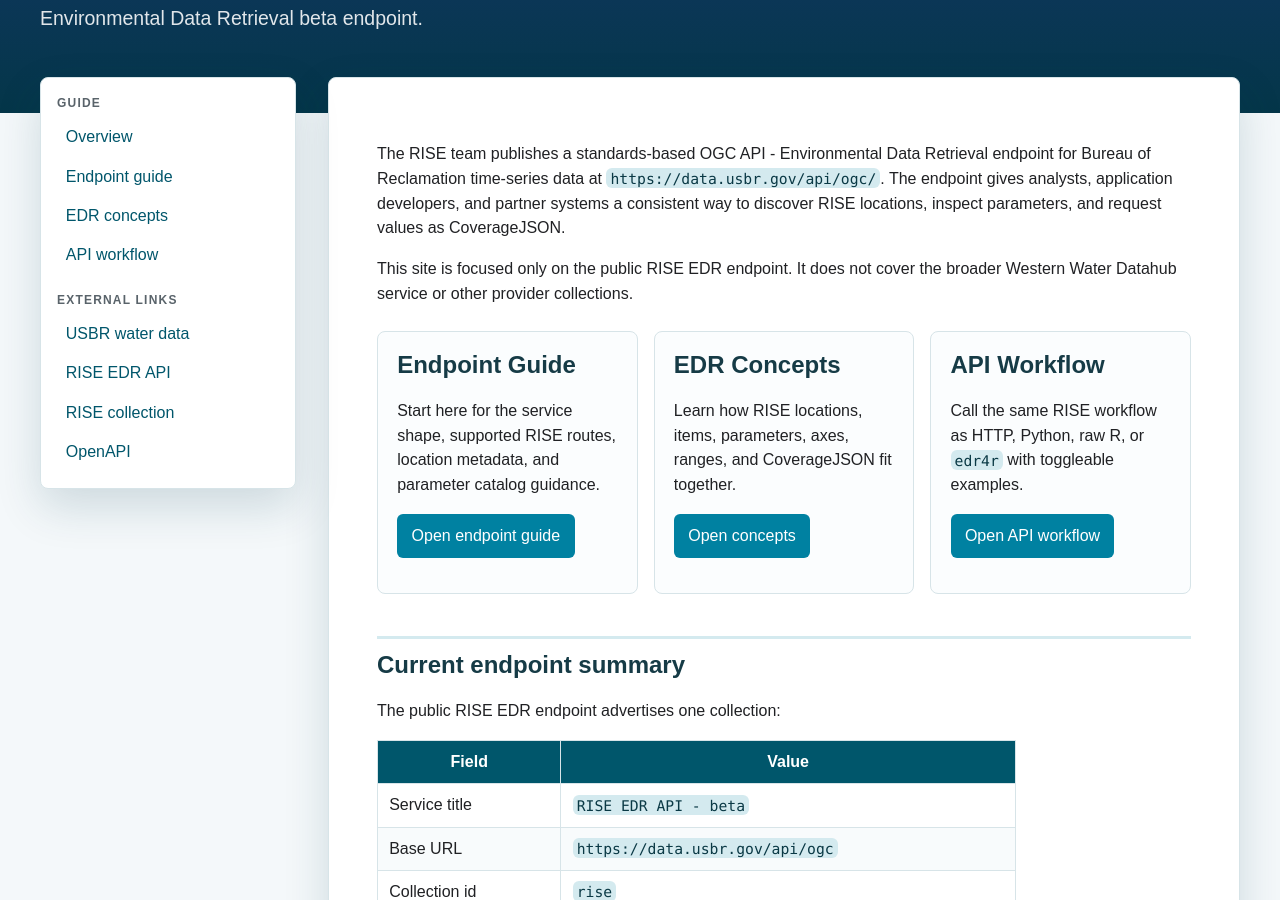
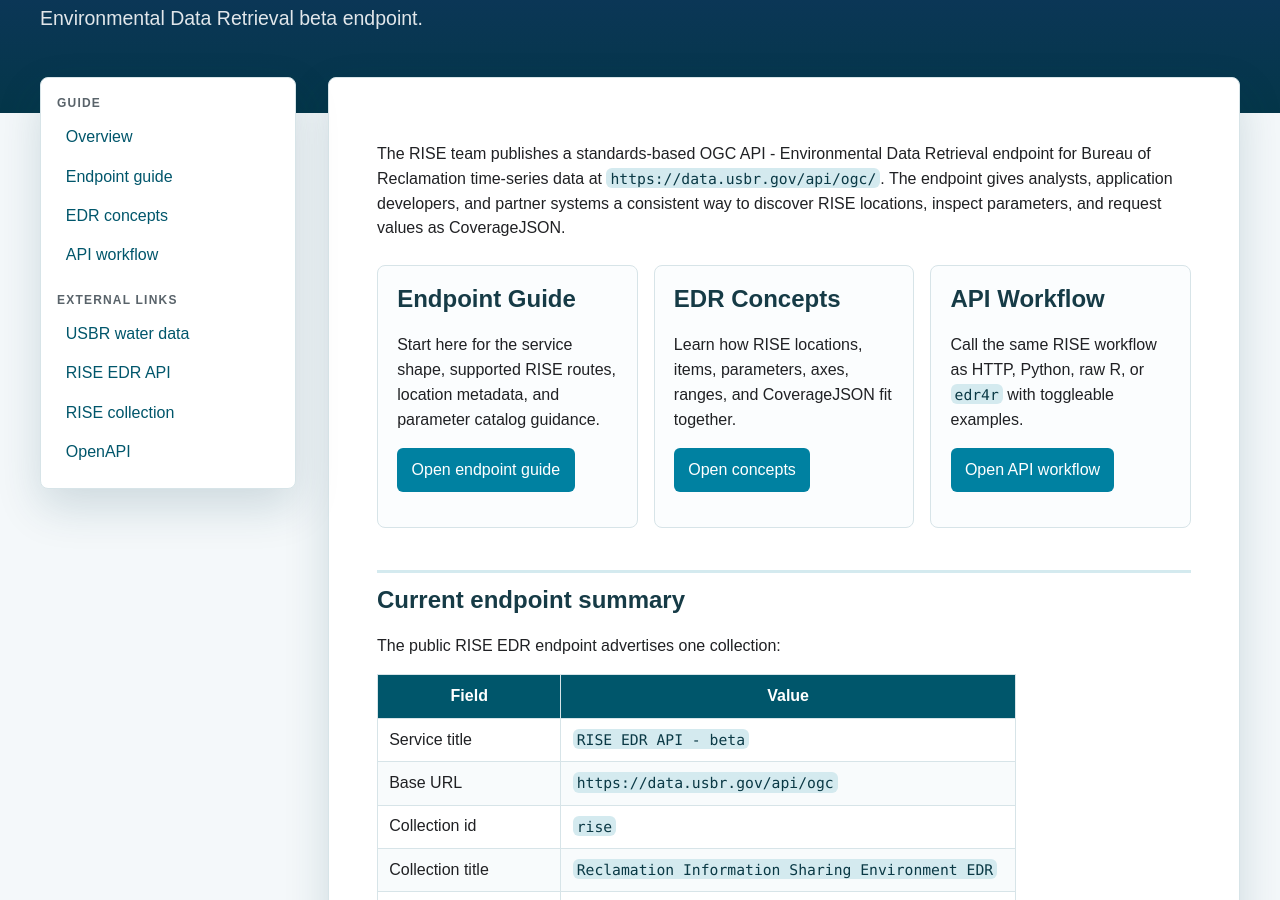
Before and after one commit to cgs-earth/rise-edr-docs, a Jekyll site: the page built from index.md, in a window 1280 px wide and 900 px high, scrolled down 365 px. Built offline with Jekyll 4.4.1, drawn with Linux system fonts in a browser that asks for light colours.

Commit message:
Clarify focus on public RISE EDR endpoint
Remove mention of broader Western Water Datahub service.

```diff
--- a/index.md
+++ b/index.md
@@ -10,9 +10,6 @@ Retrieval endpoint for Bureau of Reclamation time-series data at
 application developers, and partner systems a consistent way to discover
 RISE locations, inspect parameters, and request values as CoverageJSON.
 
-This site is focused only on the public RISE EDR endpoint. It does not
-cover the broader Western Water Datahub service or other provider
-collections.
 
 <div class="card-grid">
   <section class="card">
```
